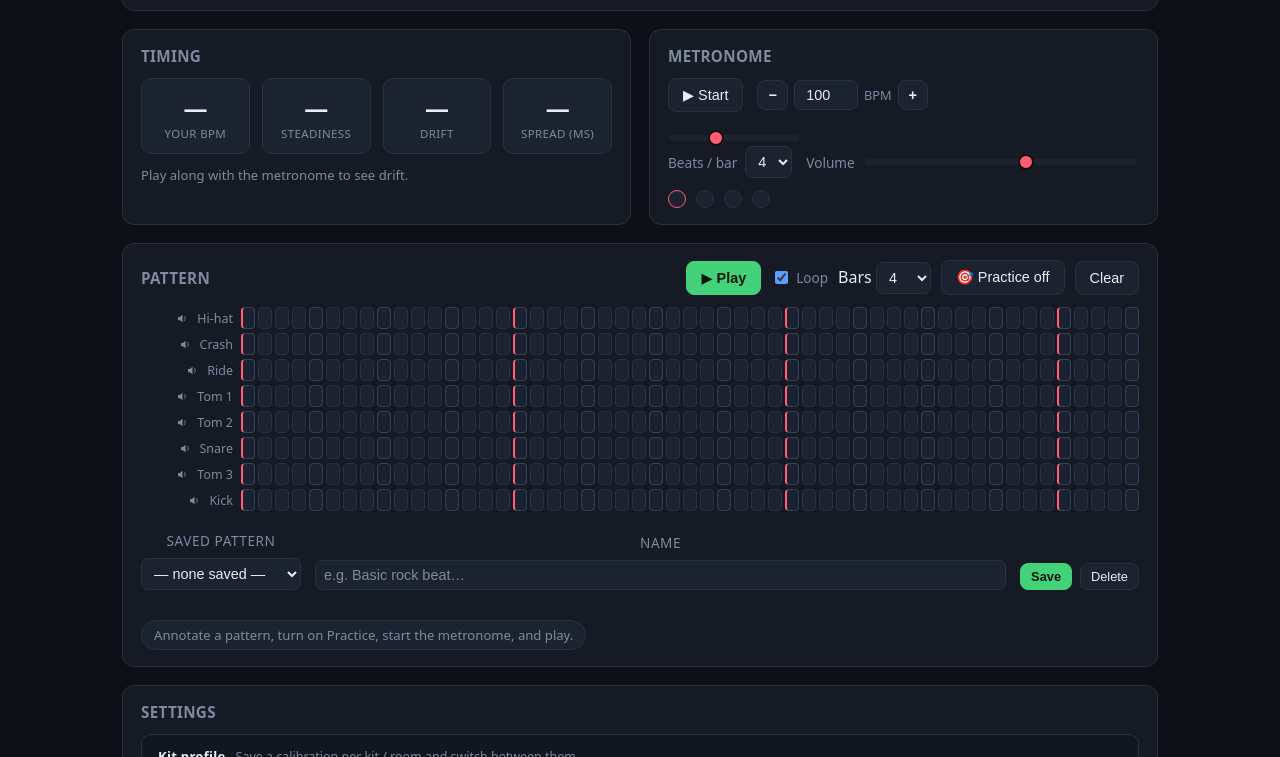
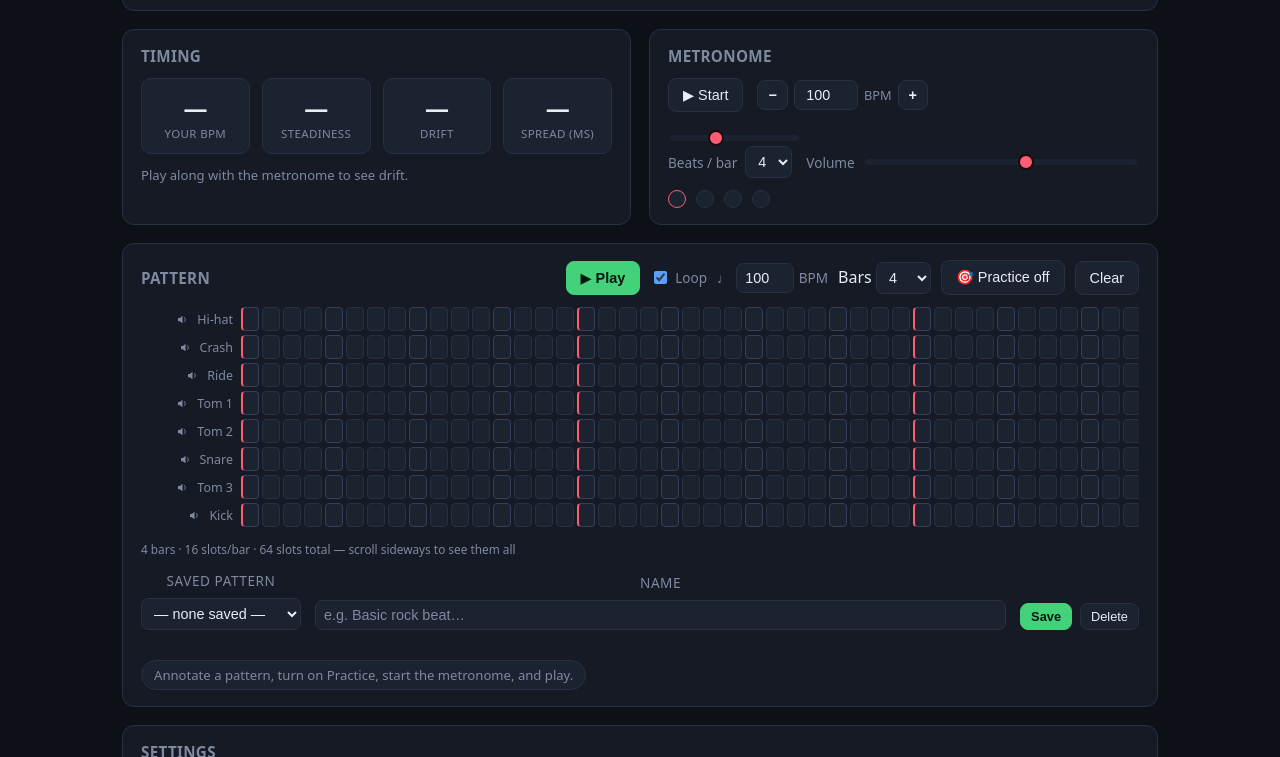
Before and after one commit to nigelfds/drumcoach, a website with bundled scripts: page public/index.html in a window 1280 px wide. Shown: the part 480-1237 px from the top of the page. Built offline with nearby package versions, Linux system fonts and the light colour scheme.

Commit message:
Fix Bars visibility + add playback tempo control
Bars:
- The control worked at the data level but changes were invisible: at 4 bars
  the 16th-note grid already overflowed, so extra bars went off-screen with
  no cue. Now cells are a fixed 18px with clean horizontal scroll (rows use
  92px max-content), and a caption reports 'N bars · M slots/bar · T slots'.
- Added 1- and 2-bar options (16/32 slots) which fit fully on screen, so
  picking a bar count visibly changes the grid. setBars accepts [1,2,4,8,16].

Playback tempo:
- PatternPlayer now owns its bpm; added a '♩ BPM' number input next to Play
  (independent of the metronome). Verified the playhead advances faster at
  higher BPM (col 2 @60bpm vs col 9 @240bpm over the same window).

Verified in-browser: bars 1/2 fit (no overflow), 4/8/16 grow + scroll, caption
updates; BPM input clamps 30–300 and drives playback speed.

Co-Authored-By: Claude Opus 4.8 <noreply@anthropic.com>

```diff
--- a/public/index.html
+++ b/public/index.html
@@ -93,9 +93,14 @@
           <label class="loop-toggle">
             <input type="checkbox" id="pattern-loop" checked /> Loop
           </label>
+          <label class="tempo-control">♩
+            <input id="pattern-bpm" type="number" min="30" max="300" value="100" /> BPM
+          </label>
           <label>Bars
             <select id="bars-select">
-              <option>4</option><option>8</option><option>16</option>
+              <option value="1">1</option><option value="2">2</option>
+              <option value="4" selected>4</option><option value="8">8</option>
+              <option value="16">16</option>
             </select>
           </label>
           <button id="practice-btn" class="btn">🎯 Practice off</button>
@@ -105,6 +110,7 @@
       <div class="seq-scroll">
         <div id="sequencer" class="sequencer"></div>
       </div>
+      <div id="pattern-meta" class="seq-meta"></div>
 
       <div class="row pattern-store-row">
         <label class="kit-field">Saved pattern
--- a/public/js/app.js
+++ b/public/js/app.js
@@ -21,7 +21,7 @@ const seq = new PatternSequencer();
 const kits = new ProfileStore();
 const patterns = new PatternStore();
 const synth = new DrumSynth();
-const player = new PatternPlayer(synth, seq, () => metro.bpm);
+const player = new PatternPlayer(synth, seq, 100);
 
 // --- UI state --------------------------------------------------------------
 const state = {
@@ -225,6 +225,14 @@ function buildSequencer() {
     row.appendChild(cells);
     seqEl.appendChild(row);
   }
+
+  const meta = $("pattern-meta");
+  if (meta) {
+    const perBar = seq.stepsPerBar;
+    meta.textContent =
+      `${seq.bars} bar${seq.bars === 1 ? "" : "s"} · ${perBar} slots/bar · ` +
+      `${seq.totalSteps} slots total — scroll sideways to see them all`;
+  }
 }
 
 $("bars-select").addEventListener("change", (e) => {
@@ -268,6 +276,12 @@ $("pattern-play").addEventListener("click", () => {
 });
 
 $("pattern-loop").addEventListener("change", (e) => { player.loop = e.target.checked; });
+
+$("pattern-bpm").addEventListener("change", (e) => {
+  const v = Math.max(30, Math.min(300, Math.round(+e.target.value) || 100));
+  player.bpm = v;
+  e.target.value = v;
+});
 
 // --- Saved patterns (per kit, localStorage) --------------------------------
 function activeKitLabel() {
--- a/public/js/pattern-player.js
+++ b/public/js/pattern-player.js
@@ -7,12 +7,12 @@ export class PatternPlayer {
   /**
    * @param {object} synth  DrumSynth (provides context() + playAt(voice, time))
    * @param {object} seq    PatternSequencer (active cells + grid dimensions)
-   * @param {() => number} getBpm  current tempo (e.g. () => metronome.bpm)
+   * @param {number} [bpm]  initial playback tempo
    */
-  constructor(synth, seq, getBpm) {
+  constructor(synth, seq, bpm = 100) {
     this.synth = synth;
     this.seq = seq;
-    this.getBpm = getBpm;
+    this.bpm = bpm;
 
     this.loop = true;
     this.playing = false;
@@ -50,7 +50,7 @@ export class PatternPlayer {
 
   _schedule(ctx) {
     if (this._ending) return; // one-shot finished; awaiting the deferred stop()
-    const bpm = this.getBpm() || 100;
+    const bpm = this.bpm || 100;
     const stepDur = 60 / bpm / this.seq.stepsPerBeat;
     const total = this.seq.totalSteps;
     const horizon = ctx.currentTime + this._lookahead;
--- a/public/js/sequencer.js
+++ b/public/js/sequencer.js
@@ -29,7 +29,7 @@ export class PatternSequencer {
   get stepsPerBar() { return this.beatsPerBar * this.stepsPerBeat; }
   get totalSteps() { return this.bars * this.stepsPerBar; }
 
-  setBars(n) { this.bars = [4, 8, 16].includes(n) ? n : this.bars; this.resetScore(); }
+  setBars(n) { this.bars = [1, 2, 4, 8, 16].includes(n) ? n : this.bars; this.resetScore(); }
   setBeatsPerBar(n) { this.beatsPerBar = Math.max(1, Math.min(16, n | 0)); this.resetScore(); }
 
   toggle(voice, step) {
--- a/public/styles.css
+++ b/public/styles.css
@@ -143,7 +143,7 @@ input[type="number"] { width: 64px; text-align: center; }
 .seq-controls { display: flex; align-items: center; gap: 10px; flex-wrap: wrap; }
 .seq-scroll { overflow-x: auto; padding-bottom: 6px; }
 .sequencer { display: flex; flex-direction: column; gap: 4px; min-width: 520px; }
-.seq-row { display: grid; grid-template-columns: 92px 1fr; align-items: center; gap: 8px; }
+.seq-row { display: grid; grid-template-columns: 92px max-content; align-items: center; gap: 8px; }
 .seq-label {
   display: flex; align-items: center; justify-content: flex-end; gap: 5px;
   font-size: 0.78rem; color: var(--muted);
@@ -158,9 +158,9 @@ input[type="number"] { width: 64px; text-align: center; }
 .seq-play:hover { color: var(--accent-2); background: rgba(90,160,255,0.14); }
 .seq-play:active { transform: scale(0.88); }
 .seq-play.playing { color: var(--accent); background: rgba(255,93,115,0.16); }
-.seq-cells { display: grid; grid-template-columns: repeat(var(--steps), 1fr); gap: 3px; }
+.seq-cells { display: grid; grid-template-columns: repeat(var(--steps), 18px); gap: 3px; }
 .cell {
-  height: 22px; min-width: 14px; padding: 0;
+  height: 24px; width: 18px; min-width: 0; padding: 0;
   border: 1px solid var(--line); border-radius: 4px;
   background: var(--panel-2); cursor: pointer; transition: background 0.1s, transform 0.05s;
 }
@@ -172,9 +172,14 @@ input[type="number"] { width: 64px; text-align: center; }
 /* Moving playhead column while the pattern is playing. */
 .cell.playcol { box-shadow: 0 0 0 2px var(--accent-2), 0 0 9px rgba(90,160,255,0.55); }
 
-/* Loop toggle in the Pattern header. */
+/* Loop toggle + tempo control in the Pattern header. */
 .loop-toggle { display: inline-flex; align-items: center; gap: 5px; font-size: 0.85rem; color: var(--muted); cursor: pointer; }
 .loop-toggle input { accent-color: var(--accent-2); cursor: pointer; }
+.tempo-control { display: inline-flex; align-items: center; gap: 5px; font-size: 0.85rem; color: var(--muted); }
+.tempo-control input { width: 58px; text-align: center; }
+
+/* Slot-count caption under the grid. */
+.seq-meta { font-size: 0.74rem; color: var(--muted); margin-top: 8px; }
 
 /* Saved-pattern row (reuses .kit-field / .kit-actions). */
 .pattern-store-row { margin-top: 14px; gap: 14px; align-items: flex-end; flex-wrap: wrap; }
```
Also changed, not shown: README.md.
